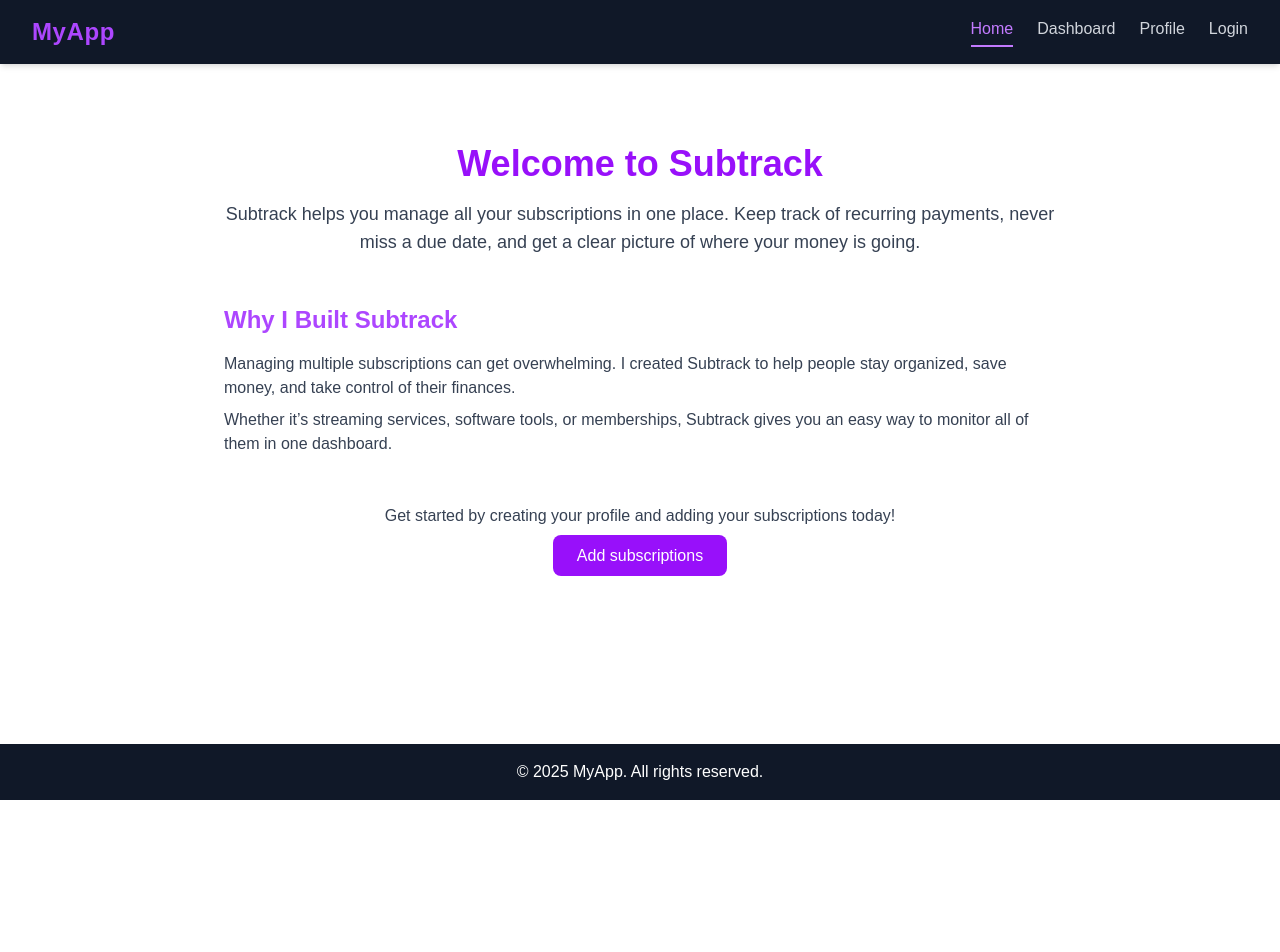
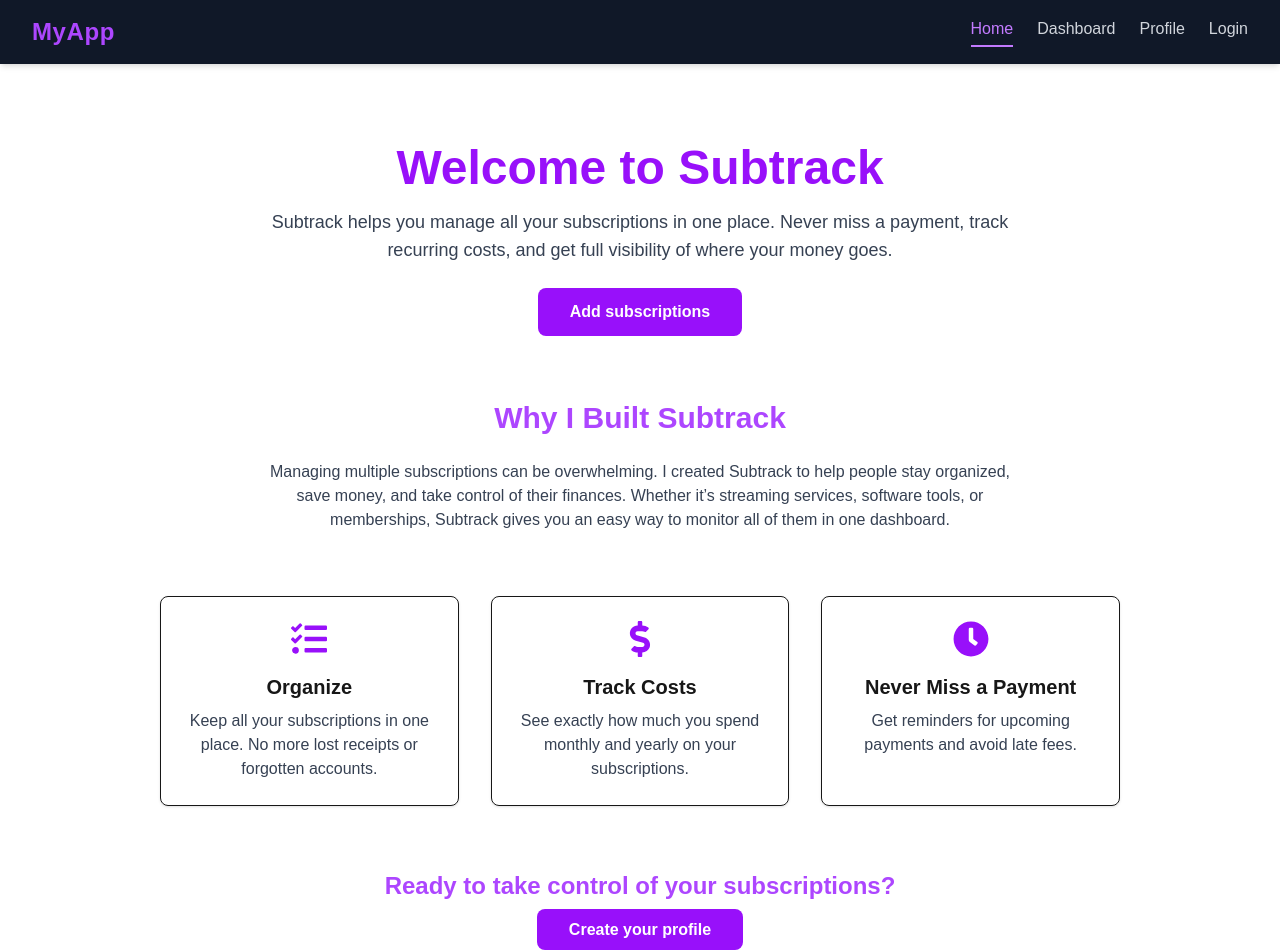
Before and after one commit to Ethan93Dev/Subtrack, a Next.js app: page / in a window 1280 px wide. Shown: the top 952 px of the page. Before the commit the page ends 800 px from the top, so only its background shows below. Built offline with nearby package versions, Linux system fonts and the light colour scheme.

Commit message:
adding DashBoard

```diff
--- a/package.json
+++ b/package.json
@@ -15,7 +15,9 @@
     "jsonwebtoken": "^9.0.2",
     "next": "16.0.0",
     "react": "19.2.0",
-    "react-dom": "19.2.0"
+    "react-dom": "19.2.0",
+    "react-icons": "^5.5.0",
+    "recharts": "^3.3.0"
   },
   "devDependencies": {
     "@tailwindcss/postcss": "^4",
--- /dev/null
+++ b/src/app/dashboard/components/AddSubscription.tsx
@@ -0,0 +1,84 @@
+"use client";
+import React, { useState, FormEvent } from "react";
+import axios from "axios";
+
+export default function AddSubscription() {
+  const [name, setName] = useState("");
+  const [category, setCategory] = useState("");
+  const [cost, setCost] = useState("");
+  const [frequency, setFrequency] = useState("monthly");
+
+  const handleSubmit = async (e: FormEvent) => {
+    e.preventDefault();
+
+    try {
+      await axios.post("/api/subscription", {
+        name,
+        category,
+        cost: parseFloat(cost),
+        frequency,
+        nextPayment: new Date(), // you can replace this with a proper date input
+      });
+
+      setName("");
+      setCategory("");
+      setCost("");
+      setFrequency("monthly");
+    } catch (err) {
+      console.error("Error creating subscription:", err);
+    }
+  };
+
+  return (
+    <div className="p-8 max-w-md mx-auto">
+      <h1 className="text-2xl font-semibold mb-4">Add Subscription</h1>
+      <form onSubmit={handleSubmit} className="flex flex-col gap-4">
+        <label htmlFor="name">Subscription Name</label>
+        <input
+          type="text"
+          placeholder="Enter name"
+          value={name}
+          onChange={(e) => setName(e.target.value)}
+          required
+          className="border rounded-lg p-2"
+        />
+
+        <label htmlFor="category">Category</label>
+        <input
+          type="text"
+          placeholder="Enter category"
+          value={category}
+          onChange={(e) => setCategory(e.target.value)}
+          className="border rounded-lg p-2"
+        />
+
+        <label htmlFor="cost">Cost</label>
+        <input
+          type="number"
+          placeholder="Enter cost"
+          value={cost}
+          onChange={(e) => setCost(e.target.value)}
+          required
+          className="border rounded-lg p-2"
+        />
+
+        <label htmlFor="frequency">Frequency</label>
+        <select
+          value={frequency}
+          onChange={(e) => setFrequency(e.target.value)}
+          className="border rounded-lg p-2"
+        >
+          <option value="monthly">Monthly</option>
+          <option value="yearly">Yearly</option>
+        </select>
+
+        <button
+          type="submit"
+          className="bg-purple-600 text-white rounded-lg py-2 mt-2 hover:bg-purple-700 transition-colors"
+        >
+          Add Subscription
+        </button>
+      </form>
+    </div>
+  );
+}
--- /dev/null
+++ b/src/app/dashboard/components/SubscriptionChartInner.tsx
@@ -0,0 +1,90 @@
+"use client";
+import React from "react";
+import {
+  PieChart,
+  Pie,
+  Cell,
+  Tooltip,
+  Legend,
+  ResponsiveContainer,
+  BarChart,
+  Bar,
+  XAxis,
+  YAxis,
+  CartesianGrid,
+} from "recharts";
+
+type Subscription = {
+  name: string;
+  category?: string;
+  cost: number;
+};
+
+type SubscriptionChartsProps = {
+  subscriptions: Subscription[];
+};
+
+const COLORS = ["#8884d8", "#82ca9d", "#ffc658", "#ff8042", "#a4de6c"];
+
+export default function SubscriptionCharts({
+  subscriptions,
+}: SubscriptionChartsProps) {
+  // Aggregate by category for Pie chart
+  const pieData = subscriptions.reduce(
+    (acc: { name: string; value: number }[], sub) => {
+      const cat = sub.category || "Other";
+      const existing = acc.find((item) => item.name === cat);
+      if (existing) {
+        existing.value += sub.cost;
+      } else {
+        acc.push({ name: cat, value: sub.cost });
+      }
+      return acc;
+    },
+    []
+  );
+
+  return (
+    <div className="flex flex-col md:flex-row gap-8">
+      {/* Pie Chart */}
+      <div className="flex-1" style={{ height: 300 }}>
+        <ResponsiveContainer>
+          <PieChart>
+            <Pie
+              data={pieData}
+              dataKey="value"
+              nameKey="name"
+              cx="50%"
+              cy="50%"
+              outerRadius={80}
+              label
+            >
+              {pieData.map((entry, index) => (
+                <Cell
+                  key={`cell-${index}`}
+                  fill={COLORS[index % COLORS.length]}
+                />
+              ))}
+            </Pie>
+            <Tooltip />
+            <Legend />
+          </PieChart>
+        </ResponsiveContainer>
+      </div>
+
+      {/* Bar Chart */}
+      <div className="flex-1" style={{ height: 300 }}>
+        <ResponsiveContainer>
+          <BarChart data={subscriptions}>
+            <CartesianGrid strokeDasharray="3 3" />
+            <XAxis dataKey="name" />
+            <YAxis />
+            <Tooltip />
+            <Legend />
+            <Bar dataKey="cost" fill="#8884d8" />
+          </BarChart>
+        </ResponsiveContainer>
+      </div>
+    </div>
+  );
+}
--- a/src/app/dashboard/page.tsx
+++ b/src/app/dashboard/page.tsx
@@ -1,5 +1,32 @@
+"use client";
+import Nav from "../components/Nav";
+import Footer from "../components/Footer";
+
 import React from "react";
+import SubscriptionCharts from "./components/SubscriptionChartInner";
 
 export default function Dashboard() {
-  return <div>Dashboard</div>;
+  const subscriptions = [
+    { name: "Netflix", category: "Entertainment", cost: 15 },
+    { name: "Spotify", category: "Music", cost: 10 },
+    { name: "Figma", category: "Work Tools", cost: 20 },
+    { name: "Amazon Prime", category: "Shopping", cost: 12 },
+  ];
+
+  return (
+    <>
+      <Nav />
+      <div className="p-8 max-w-6xl mx-auto flex flex-col gap-8">
+        <h1 className="text-4xl font-bold text-purple-600 text-center">
+          Dashboard
+        </h1>
+        <p className="text-gray-700 text-center">
+          Overview of your subscriptions by category and cost.
+        </p>
+
+        <SubscriptionCharts subscriptions={subscriptions} />
+      </div>
+      <Footer />
+    </>
+  );
 }
--- a/src/app/page.tsx
+++ b/src/app/page.tsx
@@ -1,56 +1,86 @@
 import Nav from "./components/Nav";
 import Footer from "./components/Footer";
+import Dashboard from "./dashboard/page";
+import { FaClock, FaDollarSign, FaTasks } from "react-icons/fa";
 
 export default function Home() {
   return (
     <div className="flex flex-col min-h-screen">
       <Nav />
 
-      <main className="flex-1 p-8 max-w-4xl mx-auto">
+      <main className="flex-1 p-8 max-w-5xl mx-auto">
         {/* Hero / Intro Section */}
         <section className="text-center my-12">
-          <h1 className="text-4xl font-bold text-purple-600 mb-4">
+          <h1 className="text-5xl font-bold text-purple-600 mb-4">
             Welcome to Subtrack
           </h1>
-          <p className="text-gray-700 text-lg">
-            Subtrack helps you manage all your subscriptions in one place. Keep
-            track of recurring payments, never miss a due date, and get a clear
-            picture of where your money is going.
-          </p>
-        </section>
-
-        {/* Why I Made This */}
-        <section className="my-12">
-          <h2 className="text-2xl font-semibold mb-4 text-purple-500">
-            Why I Built Subtrack
-          </h2>
-          <p className="text-gray-700 mb-2">
-            Managing multiple subscriptions can get overwhelming. I created
-            Subtrack to help people stay organized, save money, and take control
-            of their finances.
-          </p>
-          <p className="text-gray-700">
-            Whether it’s streaming services, software tools, or memberships,
-            Subtrack gives you an easy way to monitor all of them in one
-            dashboard.
-          </p>
-        </section>
-
-        {/* Call to Action */}
-        <section className="my-12 text-center">
-          <p className="text-gray-700 mb-4">
-            Get started by creating your profile and adding your subscriptions
-            today!
+          <p className="text-gray-700 text-lg max-w-3xl mx-auto">
+            Subtrack helps you manage all your subscriptions in one place. Never
+            miss a payment, track recurring costs, and get full visibility of
+            where your money goes.
           </p>
           <a
             href="/dashboard"
-            className="bg-purple-600 text-white px-6 py-3 rounded-lg hover:bg-purple-700 transition-colors"
+            className="mt-6 inline-block bg-purple-600 text-white px-8 py-3 rounded-lg hover:bg-purple-700 transition-colors font-semibold"
           >
             Add subscriptions
           </a>
         </section>
+
+        {/* Why I Built This */}
+        <section className="my-16 text-center">
+          <h2 className="text-3xl font-semibold mb-6 text-purple-500">
+            Why I Built Subtrack
+          </h2>
+          <p className="text-gray-700 max-w-3xl mx-auto">
+            Managing multiple subscriptions can be overwhelming. I created
+            Subtrack to help people stay organized, save money, and take control
+            of their finances. Whether it’s streaming services, software tools,
+            or memberships, Subtrack gives you an easy way to monitor all of
+            them in one dashboard.
+          </p>
+        </section>
+
+        {/* Features */}
+        <section className="my-16 grid grid-cols-1 md:grid-cols-3 gap-8 text-center">
+          <div className="p-6 border rounded-lg shadow hover:shadow-lg transition-shadow">
+            <FaTasks className="text-purple-600 mx-auto mb-4 text-4xl" />
+            <h3 className="text-xl font-semibold mb-2">Organize</h3>
+            <p className="text-gray-700">
+              Keep all your subscriptions in one place. No more lost receipts or
+              forgotten accounts.
+            </p>
+          </div>
+          <div className="p-6 border rounded-lg shadow hover:shadow-lg transition-shadow">
+            <FaDollarSign className="text-purple-600 mx-auto mb-4 text-4xl" />
+            <h3 className="text-xl font-semibold mb-2">Track Costs</h3>
+            <p className="text-gray-700">
+              See exactly how much you spend monthly and yearly on your
+              subscriptions.
+            </p>
+          </div>
+          <div className="p-6 border rounded-lg shadow hover:shadow-lg transition-shadow">
+            <FaClock className="text-purple-600 mx-auto mb-4 text-4xl" />
+            <h3 className="text-xl font-semibold mb-2">Never Miss a Payment</h3>
+            <p className="text-gray-700">
+              Get reminders for upcoming payments and avoid late fees.
+            </p>
+          </div>
+        </section>
+
+        {/* Call to Action */}
+        <section className="my-16 text-center">
+          <h2 className="text-2xl font-semibold mb-4 text-purple-500">
+            Ready to take control of your subscriptions?
+          </h2>
+          <a
+            href="/profile"
+            className="bg-purple-600 text-white px-8 py-3 rounded-lg hover:bg-purple-700 transition-colors font-semibold"
+          >
+            Create your profile
+          </a>
+        </section>
       </main>
-
       <Footer />
     </div>
   );
```
Also changed, not shown: 1 other file (tests, documents, lock files or other folders).
